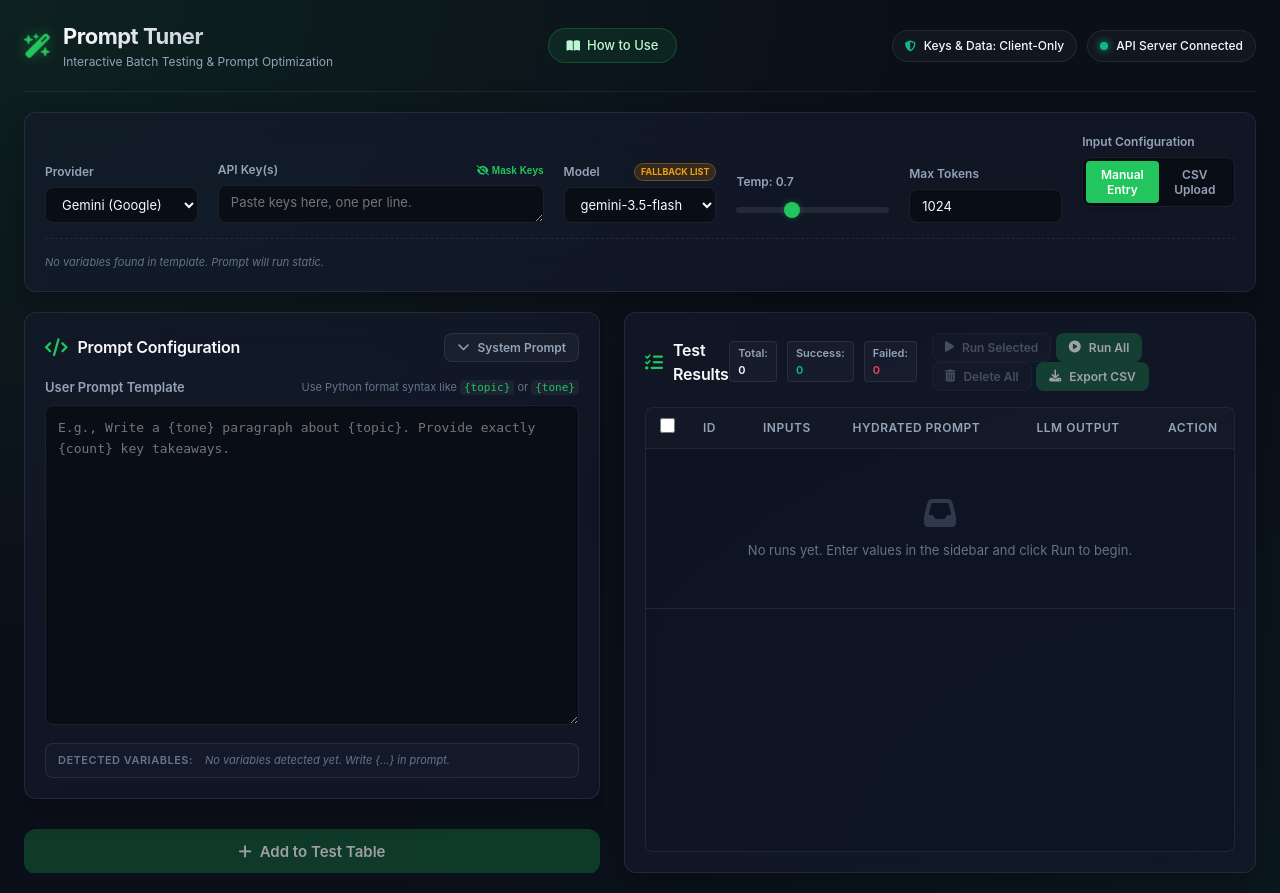
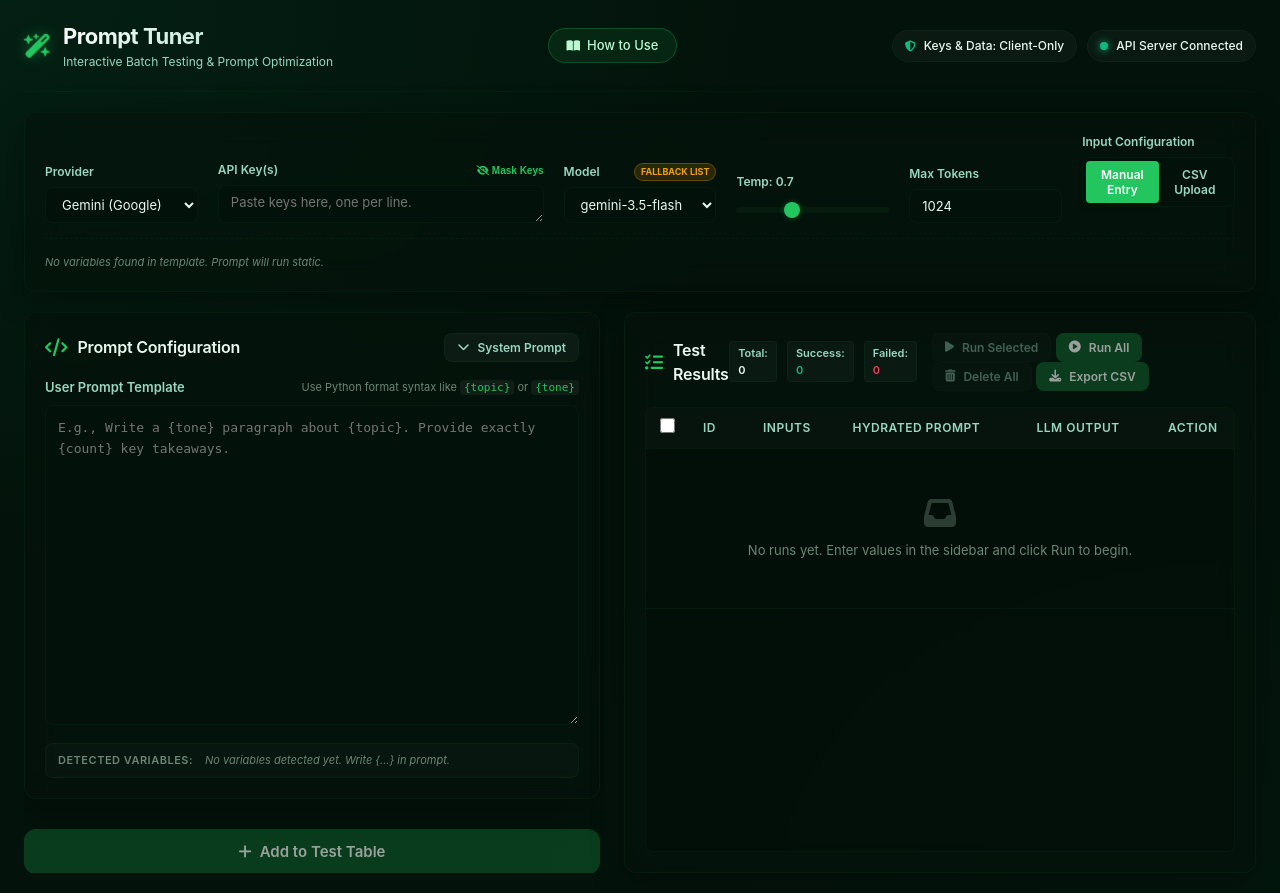
Before and after one commit to SamratRay2005/Prompt_tuner, a Flask app: page / in a window 1280 px wide. Run offline with Flask 3, Linux system fonts and the light colour scheme; some libraries are stand-ins or nearby versions.

Commit message:
additions

```diff
--- a/static/style.css
+++ b/static/style.css
@@ -1,9 +1,9 @@
 /* Premium CSS variables & themes */
 :root {
-    --bg-main: #0b0f19;
-    --bg-card: rgba(22, 28, 45, 0.6);
-    --bg-card-hover: rgba(30, 41, 59, 0.7);
-    --border-color: rgba(255, 255, 255, 0.08);
+    --bg-main: #03120a; /* deep forest green */
+    --bg-card: rgba(6, 18, 12, 0.62);
+    --bg-card-hover: rgba(8, 24, 16, 0.76);
+    --border-color: rgba(34, 197, 94, 0.06);
     --border-focus: rgba(34, 197, 94, 0.6);
 
     --primary: #22c55e;
@@ -12,8 +12,8 @@
     --accent-primary: var(--primary);
 
     --success: #10b981;
-    --success-bg: rgba(16, 185, 129, 0.15);
-    --success-border: rgba(16, 185, 129, 0.3);
+    --success-bg: rgba(16, 185, 129, 0.12);
+    --success-border: rgba(16, 185, 129, 0.28);
 
     --error: #f43f5e;
     --error-bg: rgba(244, 63, 94, 0.15);
@@ -22,11 +22,12 @@
     --warning: #f59e0b;
     --warning-bg: rgba(245, 158, 11, 0.15);
 
-    --text-primary: #f8fafc;
-    --text-secondary: #94a3b8;
-    --text-muted: #64748b;
+    --text-primary: #eafaf0;
+    --text-secondary: #9ad7c2;
+    --text-muted: #6b8676;
 
-    --code-bg: #090d16;
+    --code-bg: #02110a;
+    --bg-primary: rgba(4, 12, 8, 0.45);
     --sidebar-width: 420px;
 
     --font-heading: 'Outfit', -apple-system, BlinkMacSystemFont, "Segoe UI", Roboto, sans-serif;
@@ -56,8 +57,8 @@ body {
     overflow-x: hidden;
     line-height: 1.5;
     background-image:
-        radial-gradient(at 0% 0%, rgba(34, 197, 94, 0.1) 0px, transparent 50%),
-        radial-gradient(at 100% 100%, rgba(16, 185, 129, 0.05) 0px, transparent 50%);
+        radial-gradient(at 0% 0%, rgba(16, 185, 129, 0.08) 0px, transparent 45%),
+        radial-gradient(at 100% 100%, rgba(6, 120, 80, 0.04) 0px, transparent 45%);
     background-attachment: fixed;
 }
 
```
